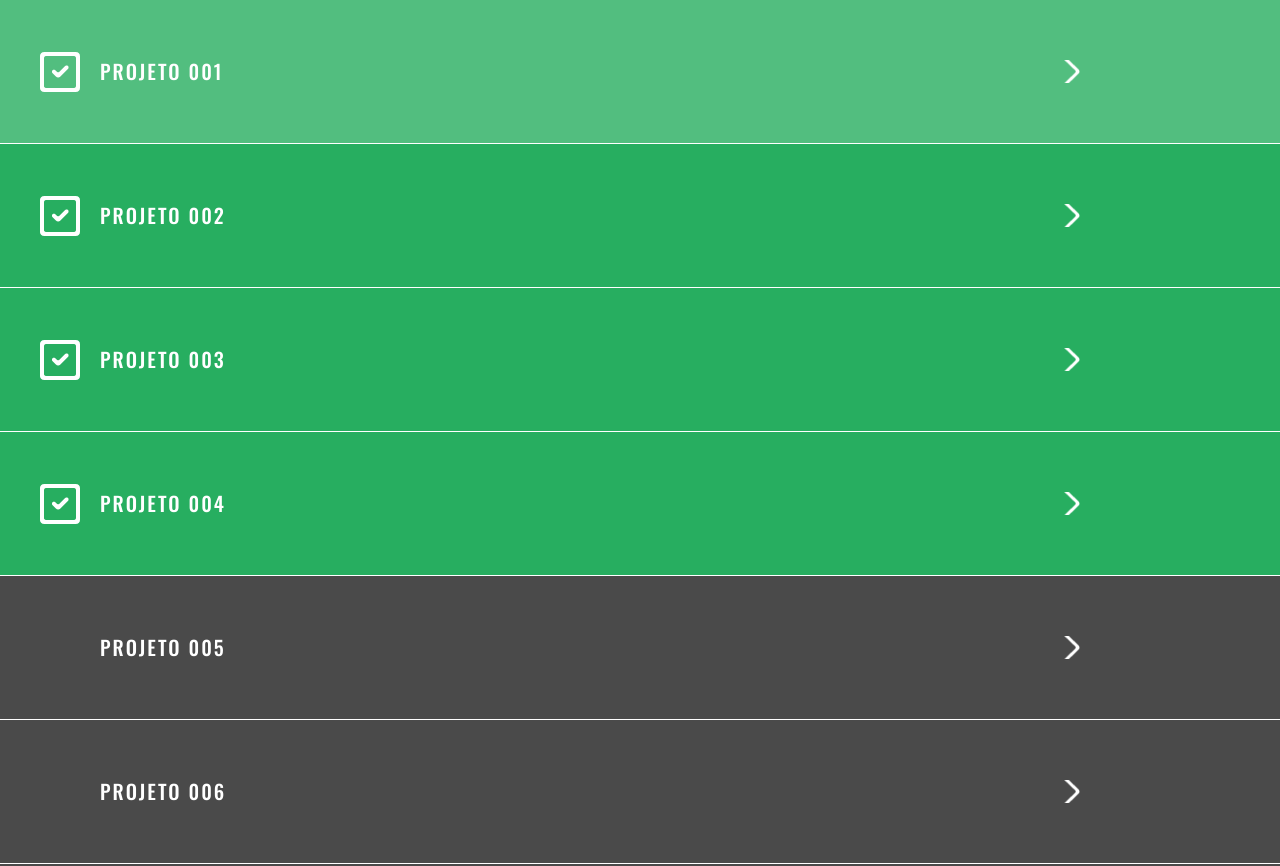
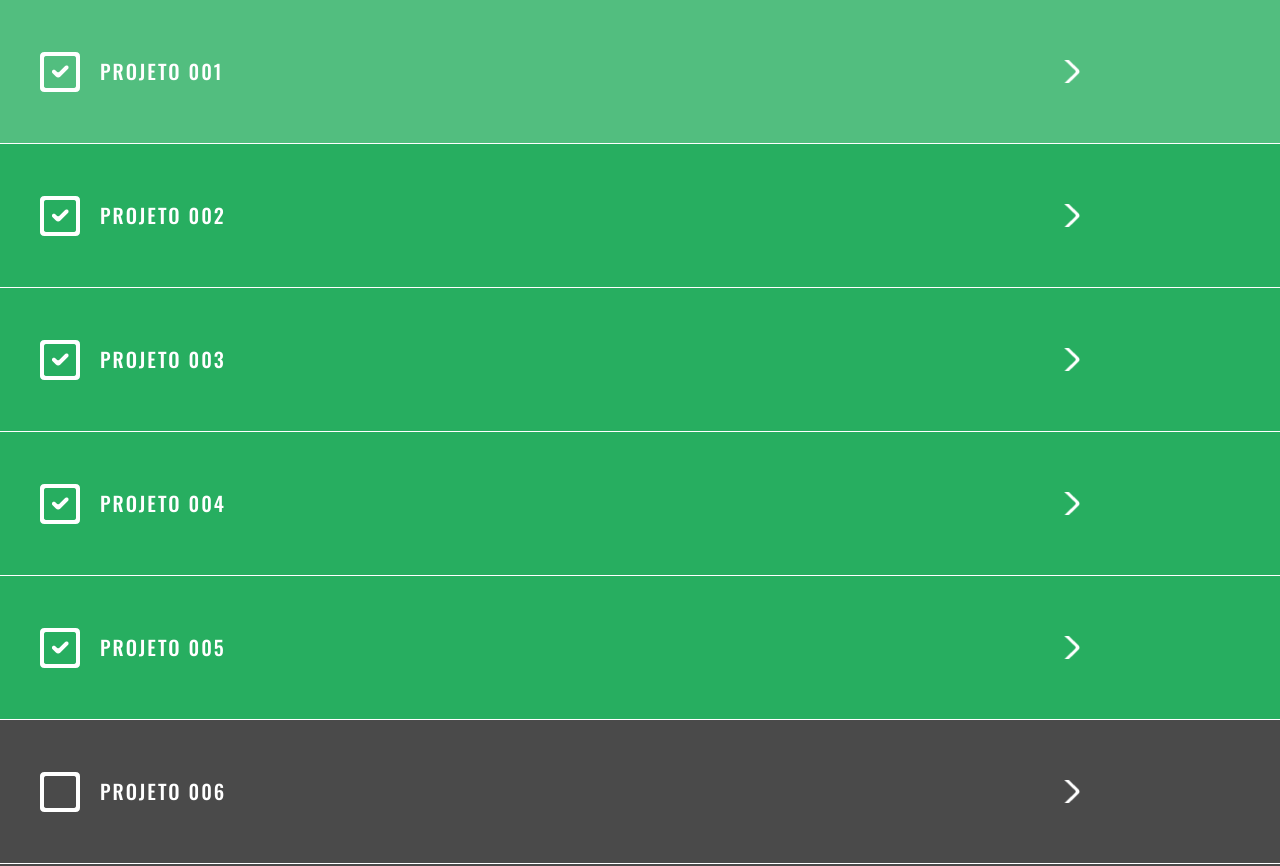
Before and after one commit to prflima/PCMakers-Projetos, a plain HTML site: page Projeto004/index.html in a window 1280 px wide. Shown: the top 866 px of the page. Drawn offline with nearby package versions, Linux system fonts and the light colour scheme.

Commit message:
Algumas correções de links, e iniciando projeto 5

```diff
--- a/Projeto004/Estilos/estilo.css
+++ b/Projeto004/Estilos/estilo.css
@@ -12,7 +12,7 @@ li{
     background-color: #4a4a4a;
     padding: 60px 200px 60px 100px;
     margin-bottom: 1px;
-    background-image: url(img/realizarTarefa.png);
+    background-image: url(../img/realizarTarefa.png);
     background-repeat: no-repeat;
     background-position: 40px center;
     cursor: url(../img/setaMouse.png), default;
--- a/Projeto004/index.html
+++ b/Projeto004/index.html
@@ -15,7 +15,7 @@
         <li class="concluido"><a href="../Projeto002">Projeto 002</a></li>
         <li class="concluido"><a href="../Projeto003">Projeto 003</a></li>
         <li class="concluido"><a href="../Projeto004/">Projeto 004</a></li>
-        <li><a href="#">Projeto 005</a></li>
+        <li class="concluido"><a href="../Projeto005">Projeto 005</a></li>
         <li><a href="#">Projeto 006</a></li>
         <li><a href="#">Projeto 007</a></li>
         <li><a href="#">Projeto 008</a></li>
```
Also changed, not shown: Projeto003/senha.html (+1 -1 lines).
